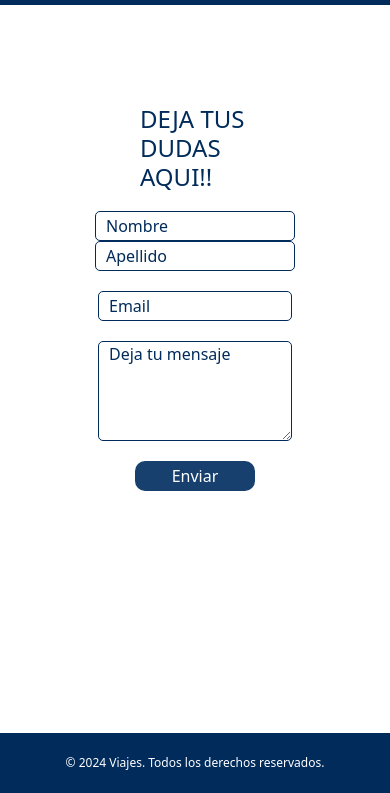
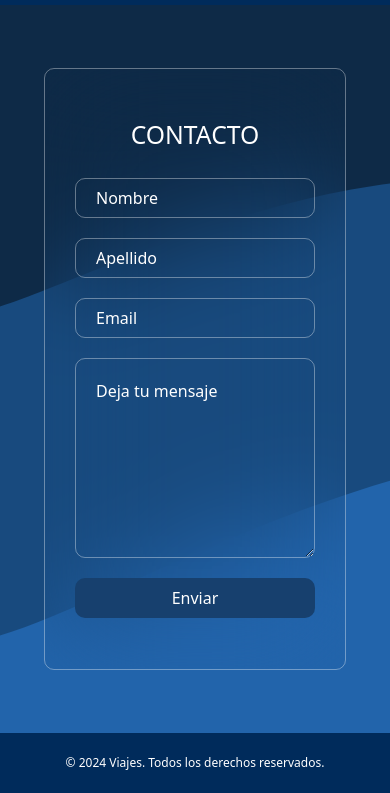
Before and after one commit to cpasquali/Conifly, a website: page pages/contact.html in a window 390 px wide. Shown: the part 51-844 px from the top of the page. Drawn offline with nearby package versions, Linux system fonts and the light colour scheme.

Commit message:
cambio en el estilo de contacto y se crearon archivos compartidos para estilos de login y contact

```diff
--- a/pages/contact.html
+++ b/pages/contact.html
@@ -63,38 +63,39 @@
         </div>
       </nav>
     </header>
-    <main>
-      <section class="form-container">
-        <h2 class="title-contact">DEJA TUS DUDAS AQUI!!</h2>
+    <main class="form-main-container">
+      <section class="inputs-container contact">
+        <h2 class="title-form">CONTACTO</h2>
         <form class="form">
           <section>
             <input
               type="text"
               placeholder="Nombre"
-              class="input-form"
+              class="input-field name"
               required
             />
             <input
               type="text"
               placeholder="Apellido"
-              class="input-form"
+              class="input-field"
               required
             />
           </section>
           <input
             type="text"
             placeholder="Email"
-            class="input-form-email"
+            class="input-field email"
             required
           />
           <textarea
             placeholder="Deja tu mensaje"
-            class="input-form textarea"
+            class="input-field text-area"
             required
           ></textarea>
-          <button class="button">Enviar</button>
+          <button class="button login">Enviar</button>
         </form>
       </section>
+      <section class="aside-message"></section>
     </main>
     <footer class="footer contact">
       © 2024 Viajes. Todos los derechos reservados.
--- a/scss/components/_login-container.scss
+++ b/scss/components/_aside-message.scss
@@ -1,4 +1,4 @@
-.banner-login {
+.aside-message {
   @include flex(none, row, center, center, 0rem);
   width: 50%;
   height: 100%;
--- a/scss/components/_banners.scss
+++ b/scss/components/_banners.scss
@@ -7,7 +7,7 @@
 }
 
 .initial-banner.home {
-  background-image: url("../assets/page-1-images/banner-inicio.png");
+  background-image: map-get($background, bgimage1);
   position: relative;
 }
 
@@ -24,7 +24,7 @@
 }
 
 .initial-banner.trips {
-  background-image: url("../assets/page-2-images/banner-viajes.jpg");
+  background-image: map-get($background, bgimage2);
   position: relative;
 }
 
--- a/scss/components/_cards.scss
+++ b/scss/components/_cards.scss
@@ -57,7 +57,7 @@
     color: #002b5b;
   }
   .tip-info {
-    @include flex(none, row, center, center, 30px);
+    @include flex(none, none, center, center, 30px);
     .tip-image {
       height: 220px;
       width: 220px;
--- a/scss/components/_form.scss
+++ b/scss/components/_form.scss
@@ -1,12 +1,3 @@
-.form-container {
-  @include flex(none, column, center, center, 0px);
-  padding: 20px 80px 20px 80px;
-  margin: 60px;
-  .form {
-    @include flex(none, column, center, center, 20px);
-  }
-}
-
-.form.login {
+.form {
   @include flex(none, column, center, center, 20px);
 }
--- a/scss/components/_inputs.scss
+++ b/scss/components/_inputs.scss
@@ -1,30 +1,4 @@
-.input-form {
-  width: 200px;
-  height: 30px;
-  border-radius: 5px;
-  border: 1px solid #002b5b;
-  padding-left: 10px;
-}
-
-.input-form-email {
-  width: 97%;
-  height: 30px;
-  border-radius: 5px;
-  border: 1px solid #002b5b;
-  padding-left: 10px;
-}
-
-.input-form.textarea {
-  width: 97%;
-  height: 100px;
-}
-
-.input-form::placeholder,
-.input-form-email::placeholder {
-  color: #002b5b;
-}
-
-.input-login {
+.input-field {
   width: 300px;
   height: 40px;
   padding-left: 20px;
@@ -33,6 +7,16 @@
   background-color: transparent;
   color: white;
 }
-.input-login::placeholder {
+.input-field::placeholder {
   color: white;
 }
+
+.input-field.email {
+  width: 600px;
+}
+
+.input-field.text-area {
+  width: 600px;
+  height: 300px;
+  padding-top: 20px;
+}
--- a/scss/components/_titles.scss
+++ b/scss/components/_titles.scss
@@ -56,6 +56,6 @@
   }
 }
 
-.title-login {
+.title-form {
   color: white;
 }
--- /dev/null
+++ b/scss/layout/_form-main-container.scss
@@ -0,0 +1,7 @@
+.form-main-container {
+  display: flex;
+  align-items: center;
+  background-image: map-get($background, bgimage3);
+  background-repeat: no-repeat;
+  background-size: cover;
+}
--- a/scss/layout/_media.scss
+++ b/scss/layout/_media.scss
@@ -81,11 +81,11 @@
     text-align: center;
   }
 
-  .banner-login {
+  .aside-message {
     display: none;
   }
 
-  .login-container {
+  .form-main-container {
     justify-content: center;
   }
 
@@ -97,26 +97,46 @@
     border: 1px solid #ffffff5d;
   }
 
-  .form.login {
+  .inputs-container.contact {
+    padding-top: 300px;
+    padding-bottom: 300px;
+  }
+
+  .input-field.text-area {
+    height: 200px;
+  }
+
+  .input-field.name {
+    margin-bottom: 20px;
+  }
+
+  .form {
     p {
       width: 200px;
       text-align: center;
     }
-    .input-login {
-      width: 200px;
+    .input-field {
+      width: 240px;
     }
   }
 
-  .input-login {
-    width: 300px;
-  }
-
-  .form.login {
+  .form {
     justify-self: center;
   }
 
-  .form.login {
-    width: 10%;
+  .button.login {
+    width: 240px;
+  }
+
+  .button.register {
+    width: 240px;
+  }
+
+  .tip-card {
+    width: 200px;
+    .tip-info {
+      flex-direction: column;
+    }
   }
 }
 
@@ -146,9 +166,26 @@
   .banner-title.login {
     font-size: 30px;
   }
+
+  .input-field.email {
+    width: 300px;
+  }
+
+  .input-field.text-area {
+    width: 300px;
+  }
+
+  .form {
+    section {
+      text-align: center;
+      .input-field.name {
+        margin-bottom: 20px;
+      }
+    }
+  }
 }
 
-@media (min-width: 1024px) {
+@media (min-width: 1024px) and (max-width: 1208px) {
   .reason-image {
     height: 62px;
   }
@@ -156,4 +193,10 @@
   .reason-image.avion {
     height: 69px;
   }
+
+  .form {
+    section {
+      display: flex;
+    }
+  }
 }
--- a/scss/style.scss
+++ b/scss/style.scss
@@ -12,7 +12,7 @@
 @import "./layout/cards-travels-container";
 @import "./layout/tips-container";
 @import "./layout/footers";
-@import "./layout/login";
+@import "./layout/form-main-container";
 
 /*--COMPONENTS--*/
 @import "./components/navbar";
@@ -22,7 +22,7 @@
 @import "./components/titles";
 @import "./components/form";
 @import "./components/inputs";
-@import "./components/login-container";
+@import "./components/aside-message";
 @import "./components/inputs-container";
 
 /*--MEDIA--*/
```
Also changed, not shown: pages/login.html (+6 -6 lines), scss/layout/_login.scss (deleted, +0 -7 lines), scss/utilities/_maps.scss (+8 -0 lines), css/style.css, 1 other file.
